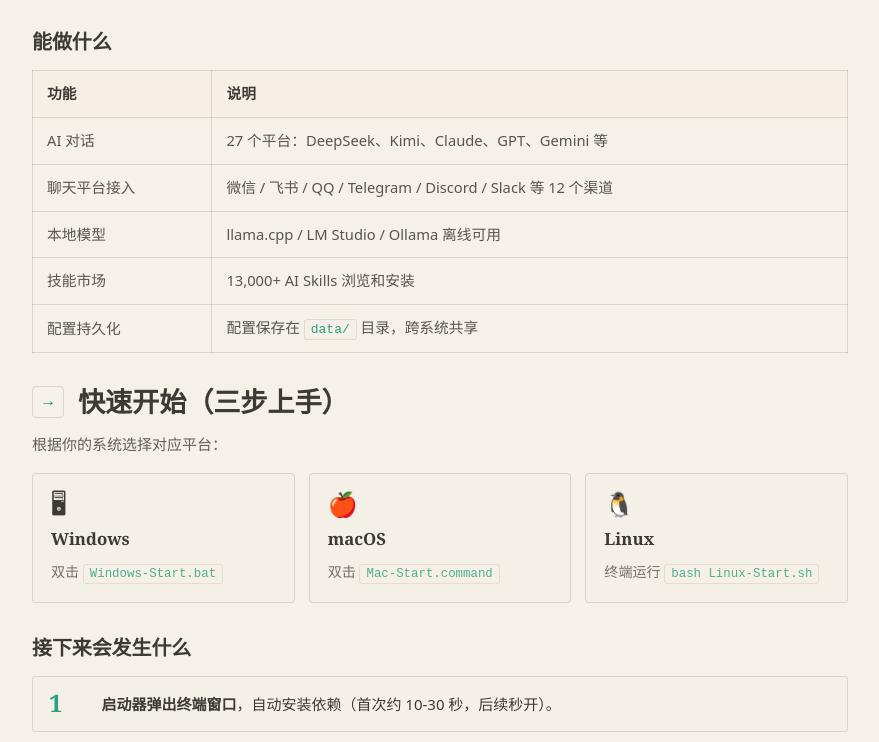
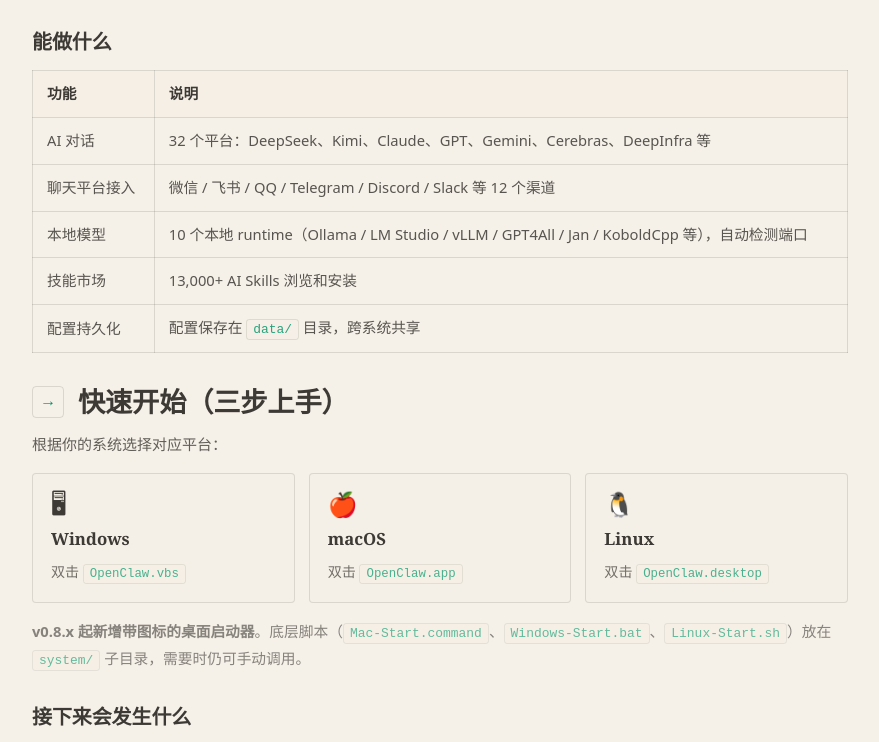
Before and after one commit to yuluyangguang1/openclaw-portable, a plain HTML site: page OpenClawPortable使用说明.html in a window 1280 px wide. Shown: the part 874-1616 px from the top of the page, without its empty margins (200-1079 px from the left). Drawn offline with Linux system fonts and the light colour scheme.

Commit message:
docs: align manual + README with v0.8.x reality
- Manual: 27 platforms -> 32 (added cerebras / deepinfra etc.)
- Manual: 3-runtime local list -> 10 runtimes with auto-detect
- Manual: quickstart now recommends OpenClaw.app/.vbs/.desktop
  (added in v0.8.0); raw scripts moved to system/ subdirectory
- Manual: FAQ first-run hint updated to OpenClaw.app
- README: same platform-count update
- README: HermesAgent UI tagline -> yu.ai design system

```diff
--- a/OpenClawPortable使用说明.html
+++ b/OpenClawPortable使用说明.html
@@ -236,9 +236,9 @@ a:hover{text-decoration:underline}
   <table>
     <thead><tr><th>功能</th><th>说明</th></tr></thead>
     <tbody>
-      <tr><td>AI 对话</td><td>27 个平台：DeepSeek、Kimi、Claude、GPT、Gemini 等</td></tr>
+      <tr><td>AI 对话</td><td>32 个平台：DeepSeek、Kimi、Claude、GPT、Gemini、Cerebras、DeepInfra 等</td></tr>
       <tr><td>聊天平台接入</td><td>微信 / 飞书 / QQ / Telegram / Discord / Slack 等 12 个渠道</td></tr>
-      <tr><td>本地模型</td><td>llama.cpp / LM Studio / Ollama 离线可用</td></tr>
+      <tr><td>本地模型</td><td>10 个本地 runtime（Ollama / LM Studio / vLLM / GPT4All / Jan / KoboldCpp 等），自动检测端口</td></tr>
       <tr><td>技能市场</td><td>13,000+ AI Skills 浏览和安装</td></tr>
       <tr><td>配置持久化</td><td>配置保存在 <code>data/</code> 目录，跨系统共享</td></tr>
     </tbody>
@@ -250,10 +250,11 @@ a:hover{text-decoration:underline}
   <div class="section-header"><div class="section-icon">→</div><h2>快速开始（三步上手）</h2></div>
   <p>根据你的系统选择对应平台：</p>
   <div class="platform-grid">
-    <div class="platform-card"><div class="icon">&#x1F5A5;</div><strong>Windows</strong><span>双击 <code>Windows-Start.bat</code></span></div>
-    <div class="platform-card"><div class="icon">&#x1F34E;</div><strong>macOS</strong><span>双击 <code>Mac-Start.command</code></span></div>
-    <div class="platform-card"><div class="icon">&#x1F427;</div><strong>Linux</strong><span>终端运行 <code>bash Linux-Start.sh</code></span></div>
+    <div class="platform-card"><div class="icon">&#x1F5A5;</div><strong>Windows</strong><span>双击 <code>OpenClaw.vbs</code></span></div>
+    <div class="platform-card"><div class="icon">&#x1F34E;</div><strong>macOS</strong><span>双击 <code>OpenClaw.app</code></span></div>
+    <div class="platform-card"><div class="icon">&#x1F427;</div><strong>Linux</strong><span>双击 <code>OpenClaw.desktop</code></span></div>
   </div>
+  <p style="opacity:0.6;font-size:0.92rem;margin-top:8px"><strong>v0.8.x 起新增带图标的桌面启动器</strong>。底层脚本（<code>Mac-Start.command</code>、<code>Windows-Start.bat</code>、<code>Linux-Start.sh</code>）放在 <code>system/</code> 子目录，需要时仍可手动调用。</p>
   <h3>接下来会发生什么</h3>
   <div class="steps">
     <div class="step"><span class="step-num">1</span><span class="step-content"><strong>启动器弹出终端窗口</strong>，自动安装依赖（首次约 10-30 秒，后续秒开）。</span></div>
@@ -429,7 +430,7 @@ a:hover{text-decoration:underline}
 
   <div class="faq-item">
     <div class="faq-q">Mac 提示"无法打开，因为无法验证开发者"怎么办？</div>
-    <div class="faq-a">右键点击 <code>Mac-Start.command</code>，选择"打开"，在弹窗中再次点击"打开"即可。此操作只需一次。</div>
+    <div class="faq-a">右键点击 <code>OpenClaw.app</code>，选择"打开"，在弹窗中再次点击"打开"即可。此操作只需一次。</div>
   </div>
 
   <div class="faq-item">
```
Also changed, not shown: README.md.
